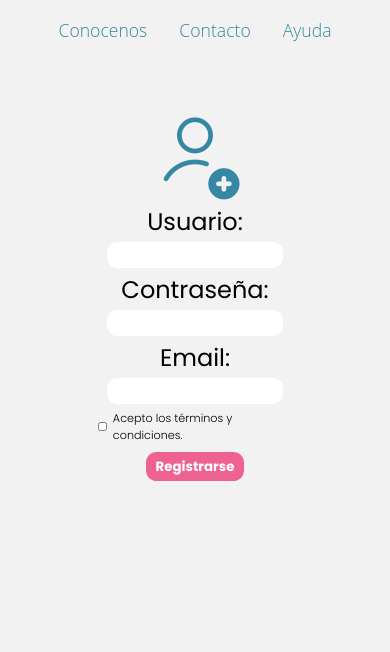
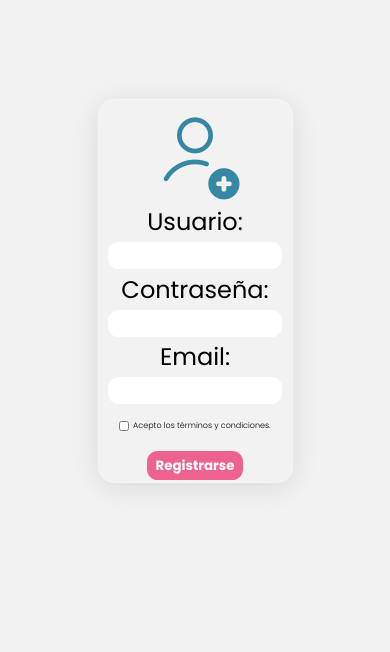
Before and after one commit to MarianoBarella95/Patitas-Felices, a plain HTML site: page signup.html in a window 390 px wide. Shown: the part 109-761 px from the top of the page. Drawn offline with Linux system fonts and the light colour scheme.

Commit message:
Modificando responsive

```diff
--- a/signup.css
+++ b/signup.css
@@ -170,6 +170,13 @@ background: linear-gradient(0deg, rgba(235,95,144,1) 0%, rgba(199,52,96,1) 50%);
 }
 
 .registrarse form {
+    /* From https://css.glass */
+background: rgba(255, 255, 255, 0);
+border-radius: 16px;
+box-shadow: 0 4px 30px rgba(0, 0, 0, 0.1);
+backdrop-filter: blur(5px);
+-webkit-backdrop-filter: blur(5px);
+border: 1px solid rgba(255, 255, 255, 0.3);
     display: flex;
     flex-direction: column;
     justify-content: space-around;
@@ -191,7 +198,7 @@ input {
 }
 
 .terminos {
-    width: 60%;
+    width: 80%;
     height: 10%;
     display: flex;
     justify-content: center;
@@ -199,8 +206,8 @@ input {
 }
 
 .terminos label {
-    font-size: .8rem;
-    font-weight: 300;
+    font-size: .7rem;
+    font-weight: 700;
     margin-left: .5em;
 }
 
@@ -454,7 +461,7 @@ background: linear-gradient(0deg, rgba(199,52,96,1) 0%, rgba(235,95,144,1) 100%)
     }
 
     .terminos label {
-        font-size: .7rem;
+        font-size: .5rem;
         font-weight: 300;
         margin-left: .5em;
     }
--- a/signup.html
+++ b/signup.html
@@ -14,13 +14,13 @@
                     <a href="./signup.html">Sign Up</a>
                 </div>
             </header>
-            <nav>
+            <!-- <nav>
                 <ul class="nav-menu">
                     <li class="nav-item"><a href="#conocenos" class="nav-link">Conocenos</a></li>
                     <li class="nav-item"><a href="#contacto" class="nav-link">Contacto</a></li>
                     <li class="nav-item"><a href="#" class="nav-link">Ayuda</a></li>
                 </ul>
-            </nav>
+            </nav> -->
             <main>
                 <article class="registrarse">
                     <form action="">
```
Also changed, not shown: index.css (+10 -1 lines), login.css (+7 -0 lines), login.html (+2 -2 lines).
